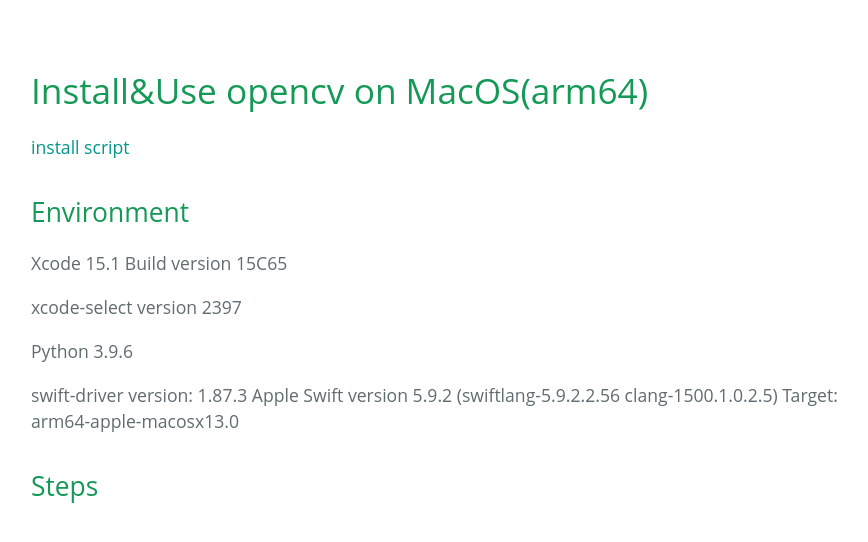
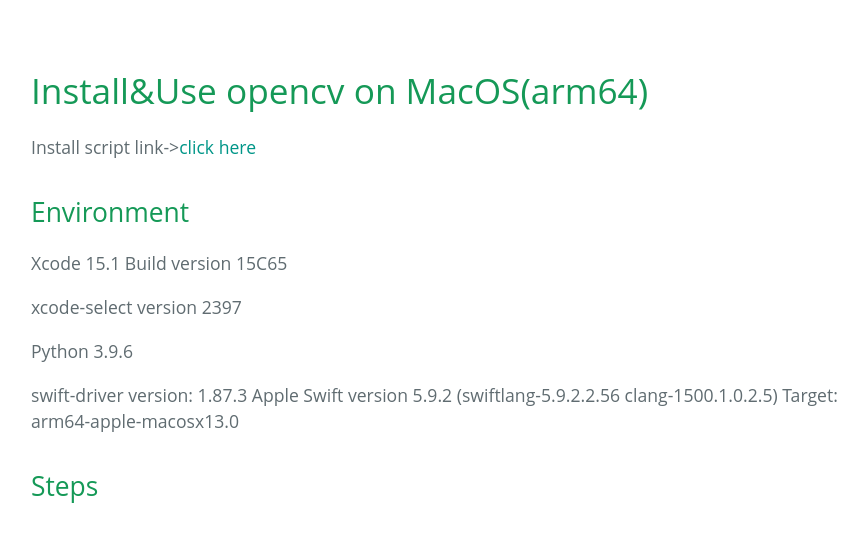
Before and after one commit to sockzhi/sockzhi.github.io, a Jekyll site: the page built from _posts/2024-03-30-install-opencv-xcode15.md, in a window 1280 px wide and 900 px high, cut to the strip 354-896 px from the top of the window. Shown: the whole strip, without its empty margins (193-1061 px from the left). Built offline with Jekyll 4.4.1, drawn with Linux system fonts in a browser that asks for light colours; some web fonts are replaced; comment, search, counter and statistics services are not loaded; some of the changed text lies outside the part shown.

Commit message:
add link description

````diff
--- a/_posts/2024-03-30-install-opencv-xcode15.md
+++ b/_posts/2024-03-30-install-opencv-xcode15.md
@@ -5,7 +5,7 @@ tags: MacOS  Xcode  opencv
 ---
 # Install&Use opencv on MacOS(arm64)
 
-[install script](https://raw.githubusercontent.com/sockzhi/sockzhi.github.io/master/files/install_opencv.sh)
+Install script link->[click here](https://raw.githubusercontent.com/sockzhi/sockzhi.github.io/master/files/install_opencv.sh)
 ## Environment
 Xcode 15.1
 Build version 15C65
@@ -73,7 +73,7 @@ python3 opencv/platforms/apple/build_xcframework.py --out opencv-build --contrib
 ```
 5. Have fun and enjoy it
 
-[install script](https://raw.githubusercontent.com/sockzhi/sockzhi.github.io/master/files/install_opencv.sh)
+Install script link->[click here](https://raw.githubusercontent.com/sockzhi/sockzhi.github.io/master/files/install_opencv.sh)
 ### How to import and use
 https://medium.com/@hdpoorna/integrating-opencv-to-your-swift-ios-project-in-xcode-and-working-with-uiimages-4c614e62ac88
 
````
